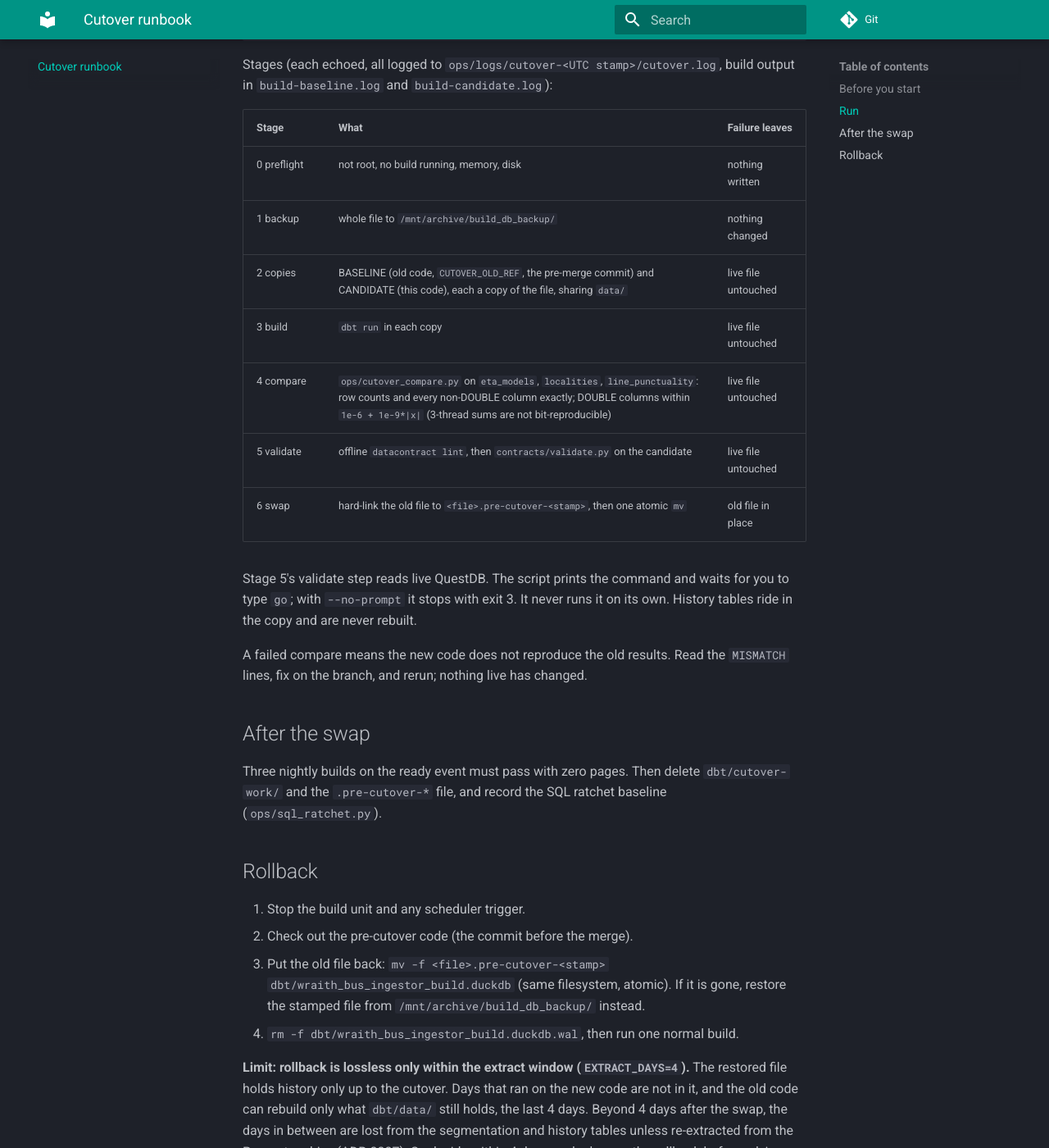
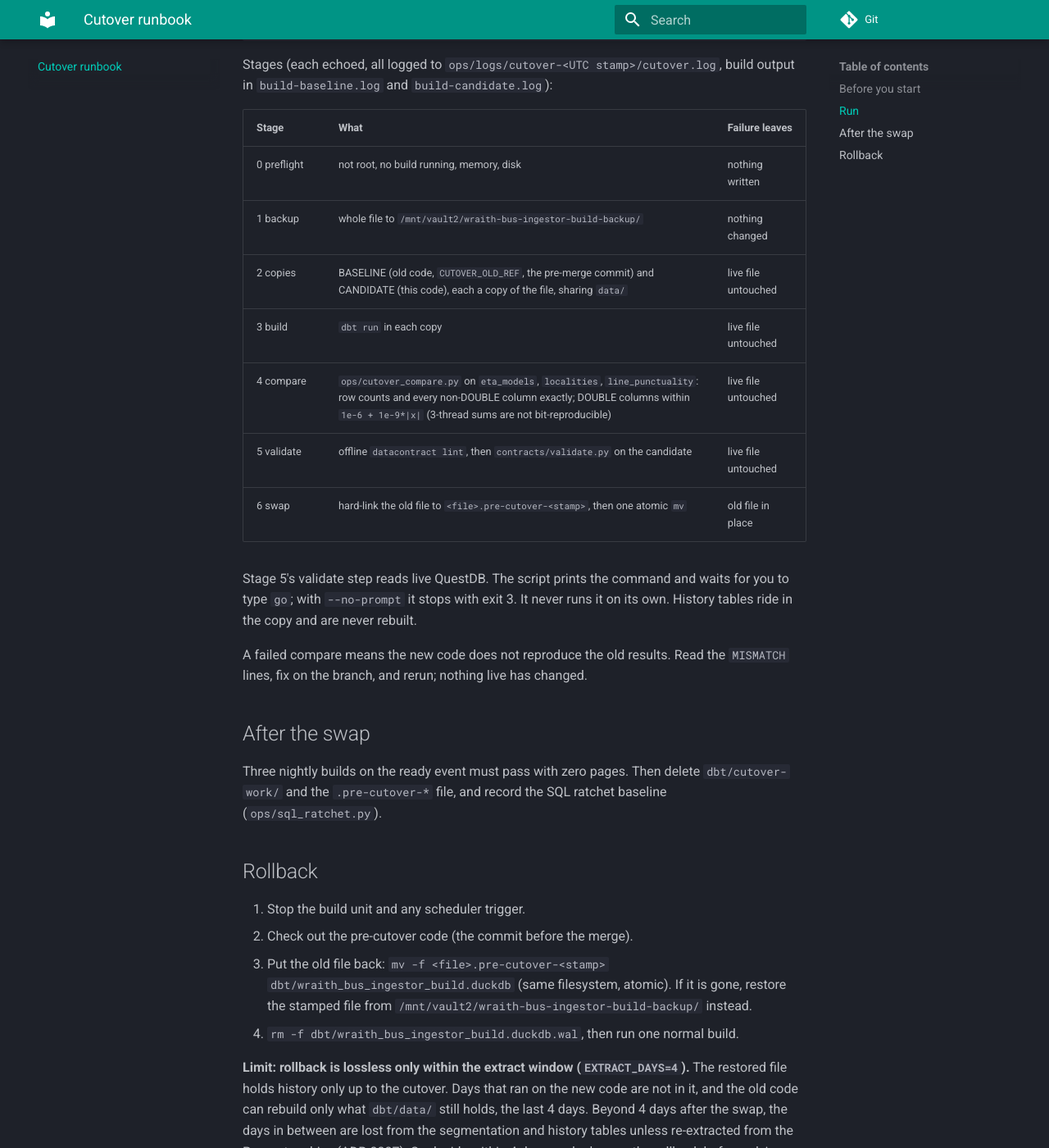
Before and after one commit to wraith-proxy/wraith-bus-ingestor, an MkDocs documentation site: the page built from docs/runbook-cutover.md, in a window 1280 px wide and 1400 px high, scrolled down 971 px. Shown: the whole window at 82% size. Built offline with MkDocs 1.6.1 and Material for MkDocs 9.7.7, drawn with Linux system fonts in a browser that asks for light colours.

Commit message:
:bug: feature/TJP-14114: cutover backup defaults to the real archive disk, /mnt/archive does not exist on this host (#58)

```diff
--- a/docs/runbook-cutover.md
+++ b/docs/runbook-cutover.md
@@ -40,7 +40,7 @@ build output in `build-baseline.log` and `build-candidate.log`):
 | Stage | What | Failure leaves |
 | --- | --- | --- |
 | 0 preflight | not root, no build running, memory, disk | nothing written |
-| 1 backup | whole file to `/mnt/archive/build_db_backup/` | nothing changed |
+| 1 backup | whole file to `/mnt/vault2/wraith-bus-ingestor-build-backup/` | nothing changed |
 | 2 copies | BASELINE (old code, `CUTOVER_OLD_REF`, the pre-merge commit) and CANDIDATE (this code), each a copy of the file, sharing `data/` | live file untouched |
 | 3 build | `dbt run` in each copy | live file untouched |
 | 4 compare | `ops/cutover_compare.py` on `eta_models`, `localities`, `line_punctuality`: row counts and every non-DOUBLE column exactly; DOUBLE columns within `1e-6 + 1e-9*|x|` (3-thread sums are not bit-reproducible) | live file untouched |
@@ -66,7 +66,7 @@ baseline (`ops/sql_ratchet.py`).
 2. Check out the pre-cutover code (the commit before the merge).
 3. Put the old file back: `mv -f <file>.pre-cutover-<stamp> dbt/wraith_bus_ingestor_build.duckdb`
    (same filesystem, atomic). If it is gone, restore the stamped file from
-   `/mnt/archive/build_db_backup/` instead.
+   `/mnt/vault2/wraith-bus-ingestor-build-backup/` instead.
 4. `rm -f dbt/wraith_bus_ingestor_build.duckdb.wal`, then run one normal build.
 
 **Limit: rollback is lossless only within the extract window (`EXTRACT_DAYS=4`).**
```
Also changed, not shown: 1 other file.
